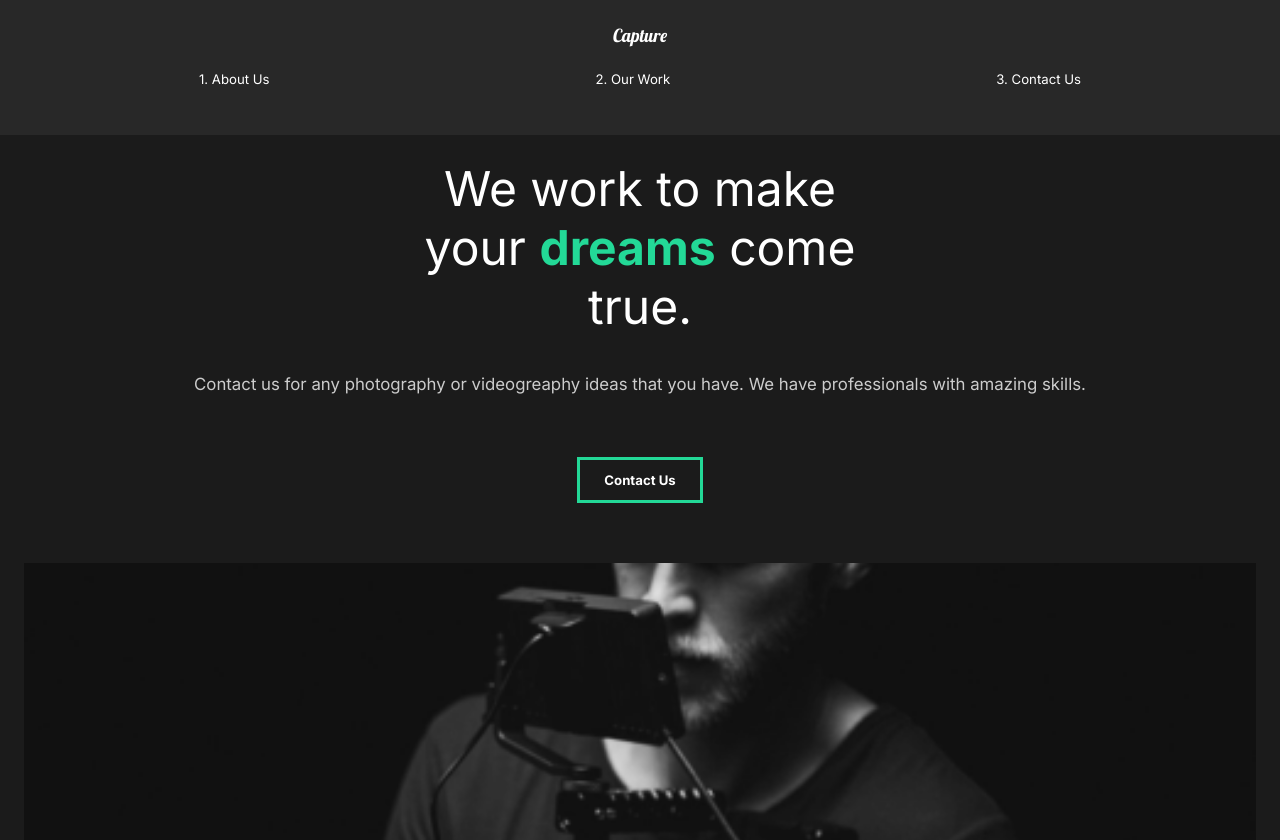
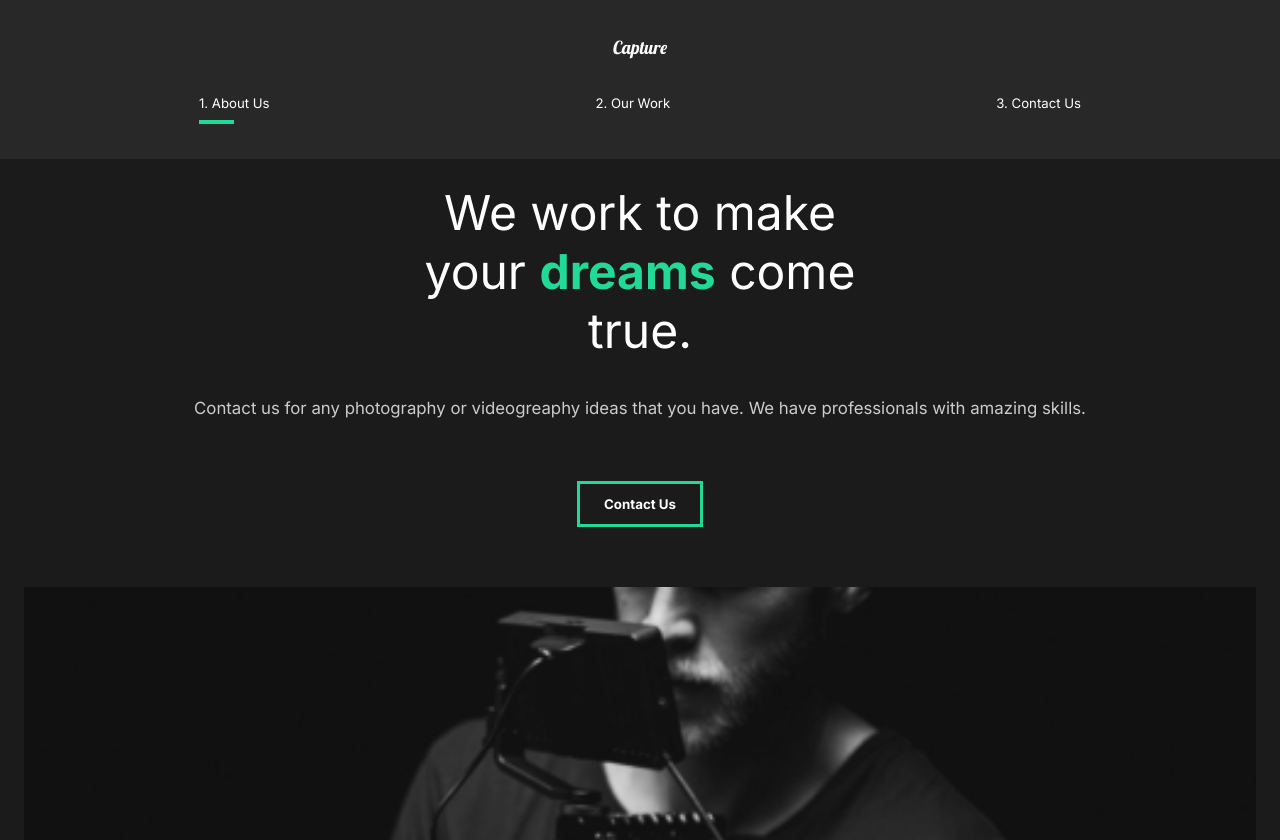
Before and after one commit to angellerina/capture, a React (Create React App) app: page / in a window 1280 px wide. Shown: the top 840 px of the page. Built offline with nearby package versions, Linux system fonts and the light colour scheme.

Commit message:
Nav line animation

```diff
--- a/public/index.html
+++ b/public/index.html
@@ -9,7 +9,6 @@
       name="description"
       content="Web site created using create-react-app"
     />
-    <link rel="preconnect" href="https://fonts.gstatic.com" />
     <link
       href="https://fonts.googleapis.com/css2?family=Inter:wght@400;700&family=Lobster&display=swap"
       rel="stylesheet"
@@ -24,7 +23,6 @@
       Notice the use of %PUBLIC_URL% in the tags above.
       It will be replaced with the URL of the `public` folder during the build.
       Only files inside the `public` folder can be referenced from the HTML.
-
       Unlike "/favicon.ico" or "favicon.ico", "%PUBLIC_URL%/favicon.ico" will
       work correctly both with client-side routing and a non-root public URL.
       Learn how to configure a non-root public URL by running `npm run build`.
@@ -37,10 +35,8 @@
     <!--
       This HTML file is a template.
       If you open it directly in the browser, you will see an empty page.
-
       You can add webfonts, meta tags, or analytics to this file.
       The build step will place the bundled scripts into the <body> tag.
-
       To begin the development, run `npm start` or `yarn start`.
       To create a production bundle, use `npm run build` or `yarn build`.
     -->
--- a/src/components/GlobalStyle.js
+++ b/src/components/GlobalStyle.js
@@ -18,18 +18,18 @@
 
 }
 button{
-    font-family: 'Inter', sans-serif;
     font-weight: bold;
-    font-size: 1.1rem;
+    font-size: 1.1.rem;
     cursor: pointer;
     padding: 1rem 2rem;
     border: 3px solid #23d997;
     background: transparent;
     color: white;
     transition: all 0.5s ease;
+    font-family: 'Inter', sans-serif;
     &:hover{
         background-color: #23d997;
-        color:white;
+        color: white;
     }
 }
 h2{
--- a/src/components/Nav.js
+++ b/src/components/Nav.js
@@ -1,23 +1,41 @@
 import styled from "styled-components";
 import { Link } from "react-router-dom";
+import { motion } from "framer-motion";
+import { useLocation } from "react-router-dom";
 
 const Nav = () => {
+  const { pathname } = useLocation();
   return (
     <StyledNav>
       <h1>
-        <Link to="/" id="Logo">
+        <Link to="/" id="logo">
           Capture
         </Link>
       </h1>
       <ul>
         <li>
           <Link to="/">1. About Us</Link>
+          <Line
+            transition={{ duration: 0.75 }}
+            initial={{ width: "0%" }}
+            animate={{ width: pathname === "/" ? "50%" : "0%" }}
+          />
         </li>
         <li>
           <Link to="/work">2. Our Work</Link>
+          <Line
+            transition={{ duration: 0.75 }}
+            initial={{ width: "0%" }}
+            animate={{ width: pathname === "/work" ? "50%" : "0%" }}
+          />
         </li>
         <li>
           <Link to="/contact">3. Contact Us</Link>
+          <Line
+            transition={{ duration: 0.75 }}
+            initial={{ width: "0%" }}
+            animate={{ width: pathname === "/contact" ? "50%" : "0%" }}
+          />
         </li>
       </ul>
     </StyledNav>
@@ -36,14 +54,14 @@
   top: 0;
   z-index: 10;
   a {
-    color: #fff;
+    color: white;
     text-decoration: none;
   }
   ul {
     display: flex;
     list-style: none;
   }
-  #Logo {
+  #logo {
     font-size: 1.5rem;
     font-family: "Lobster", cursive;
     font-weight: lighter;
@@ -70,4 +88,16 @@
   }
 `;
 
+const Line = styled(motion.div)`
+  height: 0.3rem;
+  background: #23d997;
+  width: 0%;
+  position: absolute;
+  bottom: -80%;
+  left: 60%;
+  @media (max-width: 1300px) {
+    left: 0%;
+  }
+`;
+
 export default Nav;
```
